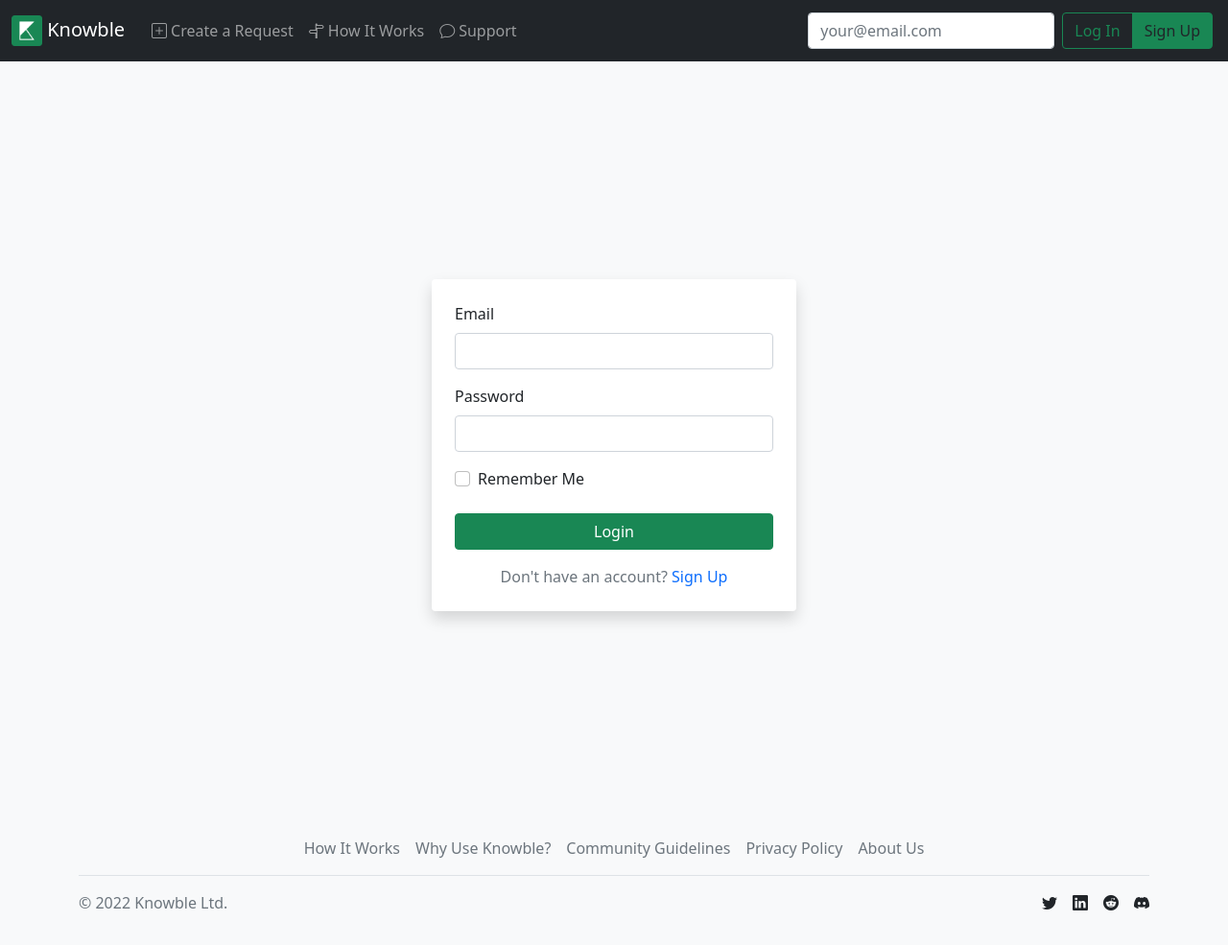
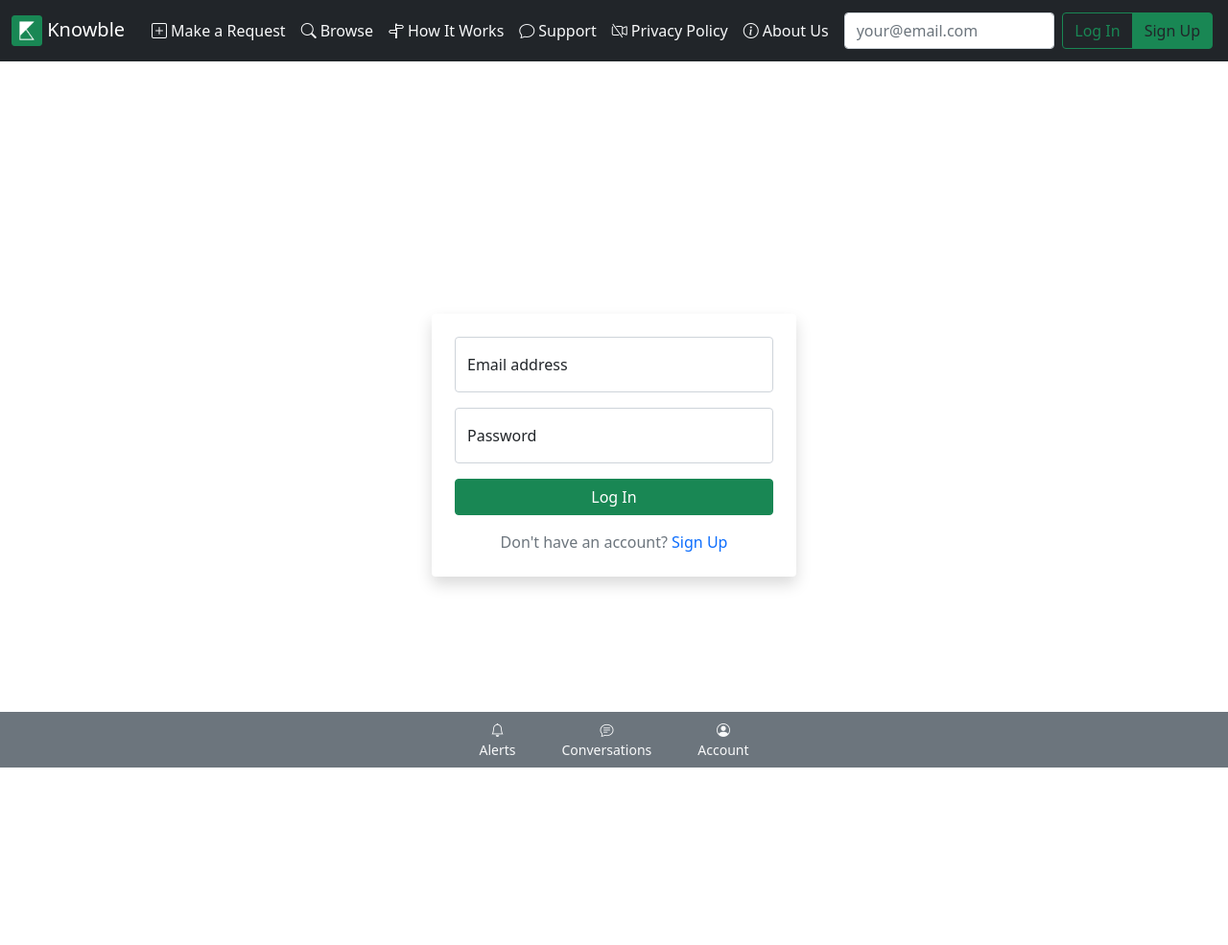
Before and after one commit to rlid/lumi, a Flask app: page /login in a window 1280 px wide. Shown: the whole page at 96% size. After the commit the page ends 800 px from the top, so only its background shows below. Run offline with Flask 2, Linux system fonts and the light colour scheme; some libraries are stand-ins or nearby versions.

Commit message:
- replaced footer by bottom navbar - formatting tweaks to make the site look better

```diff
--- a/app/templates/base.html
+++ b/app/templates/base.html
@@ -23,16 +23,20 @@
     {% endblock %}
 </head>
 
-<body class="{% if False %} bg-dark {% else %} bg-light {% endif %}">
+<body>
 {% block body %}
-    {{ macros.render_navbar(True) }}
+    {{ macros.render_navbar() }}
 
     <main>
         {% block main %}
         {% endblock %}
     </main>
 
-    {{ macros.render_footer() }}
+    <footer>
+        {% block footer %}
+            {{ macros.render_navbar_bottom() }}
+        {% endblock %}
+    </footer>
 
     {% block scripts %}
         {{ macros.bootstrap_js() }}
--- a/app/templates/login.html
+++ b/app/templates/login.html
@@ -4,23 +4,17 @@
     <div class="container">
         <div class="row vh-100 align-items-center justify-content-center">
             <div class="col-sm-8 col-md-6 col-lg-4 bg-white rounded p-4 shadow">
-                <div class="mb-3">
-                    <form>
-                        <div class="mb-3">
-                            <label for="email" class="form-label">Email</label>
-                            <input type="email" class="form-control" id="email">
-                        </div>
-                        <div class="mb-3">
-                            <label for="password" class="form-label">Password</label>
-                            <input type="password" class="form-control" id="password">
-                        </div>
-                        <div class="mb-3 form-check">
-                            <input type="checkbox" class="form-check-input" id="remember">
-                            <label for="remember" class="form-label">Remember Me</label>
-                        </div>
-                        <button type="submit" class="btn btn-success w-100">Login</button>
-                    </form>
-                </div>
+                <form class="mb-3">
+                    <div class="form-floating mb-3">
+                        <input type="email" class="form-control" id="floatingInput" placeholder="name@example.com">
+                        <label for="floatingInput">Email address</label>
+                    </div>
+                    <div class="form-floating mb-3">
+                        <input type="password" class="form-control" id="floatingPassword" placeholder="Password">
+                        <label for="floatingPassword">Password</label>
+                    </div>
+                    <button class="w-100 btn btn-success" type="submit">Log In</button>
+                </form>
                 <p class="mb-0 text-center text-muted">Don't have an account? <a href="#" class="text-decoration-none">Sign
                     Up</a></p>
             </div>
--- a/app/templates/macros.html
+++ b/app/templates/macros.html
@@ -37,9 +37,8 @@
 {% endmacro %}
 
 
-{% macro render_navbar(is_dark) %}
-    <nav class="navbar sticky-top navbar-expand-lg
-    {% if is_dark %} navbar-dark bg-dark {% else %} navbar navbar-light bg-light {% endif %} flex-shrink-0">
+{% macro render_navbar() %}
+    <nav class="navbar sticky-top navbar-expand-lg navbar-dark bg-dark">
         <div class="container-fluid">
             <a class='navbar-brand' href='{{ url_for('index') }}'>
                 <img src='{{ url_for('static', filename='apple-touch-icon.png') }}' width='32' height='32'
@@ -53,33 +52,31 @@
             </button>
             <div class="collapse navbar-collapse" id="navbarSupportedContent">
                 <ul class="navbar-nav mx-0 my-1 px-1">
-                    <li class="nav-item text-nowrap rounded {% if is_dark %} btn-outline-success {% else %} {% endif %}">
-                        <a class="nav-link text-center" aria-current="page" href="#">
-                            <i class="bi bi-plus-square me-1"></i>Create a Request
+                    <li class="nav-item text-nowrap rounded btn-outline-success">
+                        <a class="nav-link text-center text-light" aria-current="page" href="#">
+                            <i class="bi bi-plus-square me-1"></i>Make a Request
                         </a>
                     </li>
-                    <!--<li class="nav-item text-nowrap rounded {% if is_dark %} btn-outline-success {% else %}
-                         btn-outline-success {% endif %}">
-                        <a class="nav-link text-center" href="#">
+                    <li class="nav-item text-nowrap rounded btn-outline-success">
+                        <a class="nav-link text-center text-light" href="#">
                             <i class="bi bi-search me-1"></i>Browse</a>
-                    </li>-->
-                    <li class="nav-item text-nowrap rounded {% if is_dark %} btn-outline-success {% else %} {% endif %}">
-                        <a class="nav-link text-center" href="#">
+                    </li>
+                    <li class="nav-item text-nowrap rounded btn-outline-success">
+                        <a class="nav-link text-center text-light" href="#">
                             <i class="bi bi-signpost-split me-1"></i>How It Works</a>
                     </li>
-                    <li class="nav-item text-nowrap rounded {% if is_dark %} btn-outline-success {% else %} {% endif %}">
-                        <a class="nav-link text-center" href="#">
+                    <li class="nav-item text-nowrap rounded btn-outline-success">
+                        <a class="nav-link text-center text-light" href="#">
                             <i class="bi bi-chat me-1"></i>Support</a>
                     </li>
-                    <!--<li class="nav-item text-nowrap rounded {% if is_dark %} btn-outline-success {% else %}
-                         {% endif %}">
-                        <a class="nav-link text-center" href="#">
+                    <li class="nav-item text-nowrap rounded btn-outline-success">
+                        <a class="nav-link text-center text-light" href="#">
                             <i class="bi bi-camera-video-off me-1"></i>Privacy Policy</a>
                     </li>
-                    <li class="nav-item text-nowrap rounded {% if is_dark %} btn-outline-success {% else %} {% endif %}">
-                        <a class="nav-link text-center" href="#">
+                    <li class="nav-item text-nowrap rounded btn-outline-success">
+                        <a class="nav-link text-center text-light" href="#">
                             <i class="bi bi-info-circle me-1"></i>About Us</a>
-                    </li>-->
+                    </li>
                 </ul>
                 <form class="ms-auto">
                     <ul class="navbar-nav">
@@ -90,11 +87,11 @@
                         <li class="nav-item px-1 my-1">
                             <div class="btn-group d-flex" role="group" aria-label="Sign Up or Log In">
                                 <button type="button"
-                                        class="btn {% if is_dark %} btn-outline-success {% else %} btn-outline-success {% endif %} text-nowrap">
+                                        class="btn btn-outline-success text-nowrap">
                                     Log In
                                 </button>
                                 <button type="button"
-                                        class="btn {% if is_dark %} btn-success text-dark {% else %} btn-success text-light {% endif %} text-nowrap">
+                                        class="btn btn-success text-dark text-nowrap">
                                     Sign Up
                                 </button>
                             </div>
@@ -107,8 +104,8 @@
 {% endmacro %}
 
 
-{% macro render_footer() %}
-    <div class="container">
+{% macro render_footer(is_fixed) %}
+    <div class="container {% if is_fixed %} fixed-bottom {% endif %}">
         <footer>
             <ul class="nav justify-content-center mb-2">
                 <li class="nav-item"><a href="#" class="nav-link px-2 text-muted">How It Works</a></li>
@@ -137,3 +134,26 @@
         </footer>
     </div>
 {% endmacro %}
+
+
+{% macro render_navbar_bottom() %}
+    <div class="container-fluid fixed-bottom bg-secondary">
+        <ul class="nav justify-content-center">
+            <li class="btn-sm btn-secondary text-center py-0 rounded-0">
+                <a href="#" class="nav-link text-light">
+                    <i class="bi bi-bell"></i><br>Alerts
+                </a>
+            </li>
+            <li class="btn-sm btn-secondary text-center py-0 rounded-0">
+                <a href="#" class="nav-link text-light">
+                    <i class="bi bi-chat-text"></i><br>Conversations
+                </a>
+            </li>
+            <li class="btn-sm btn-secondary text-center py-0 rounded-0">
+                <a href="#" class="nav-link text-light">
+                    <i class="bi bi-person-circle"></i><br>Account
+                </a>
+            </li>
+        </ul>
+    </div>
+{% endmacro %}
```
Also changed, not shown: app/templates/404.html (+4 -6 lines), app/templates/500.html (+6 -8 lines), app/templates/index.html (+4 -7 lines).
